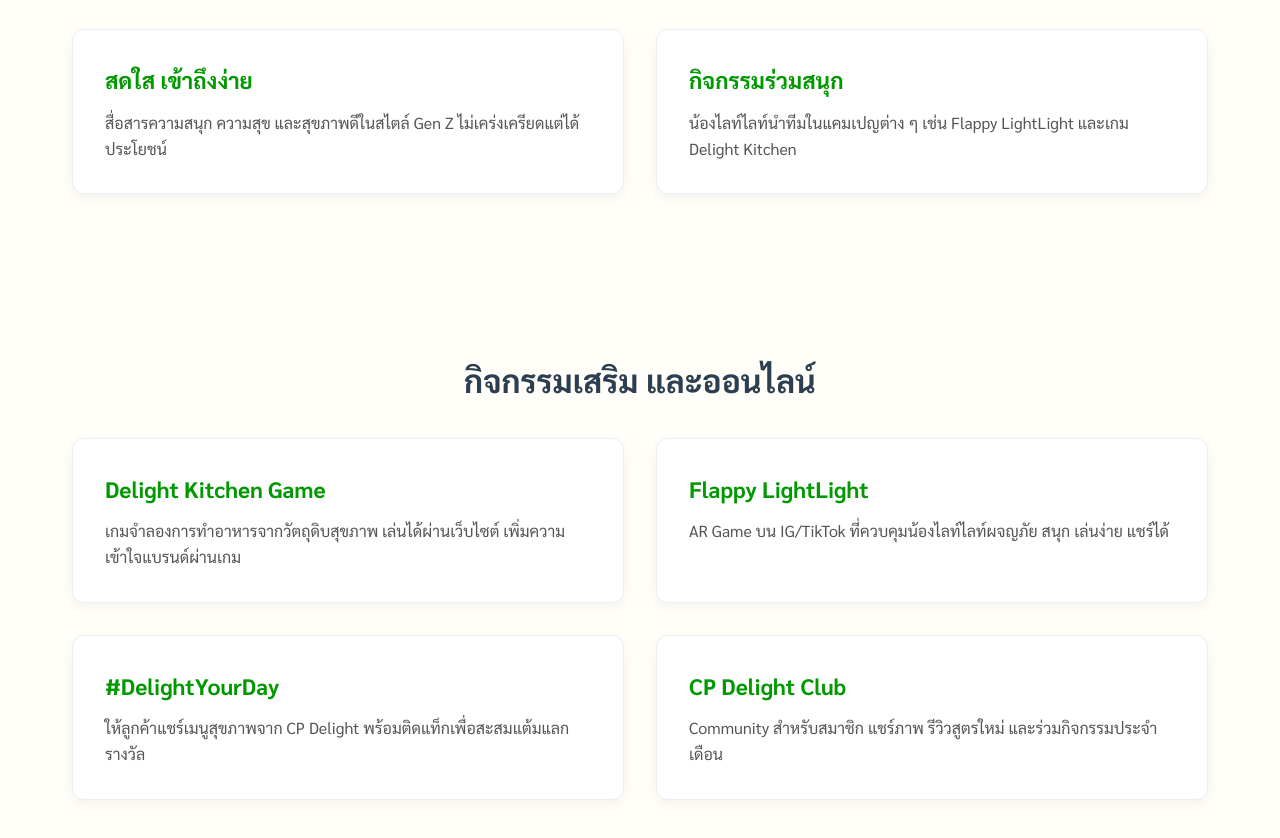
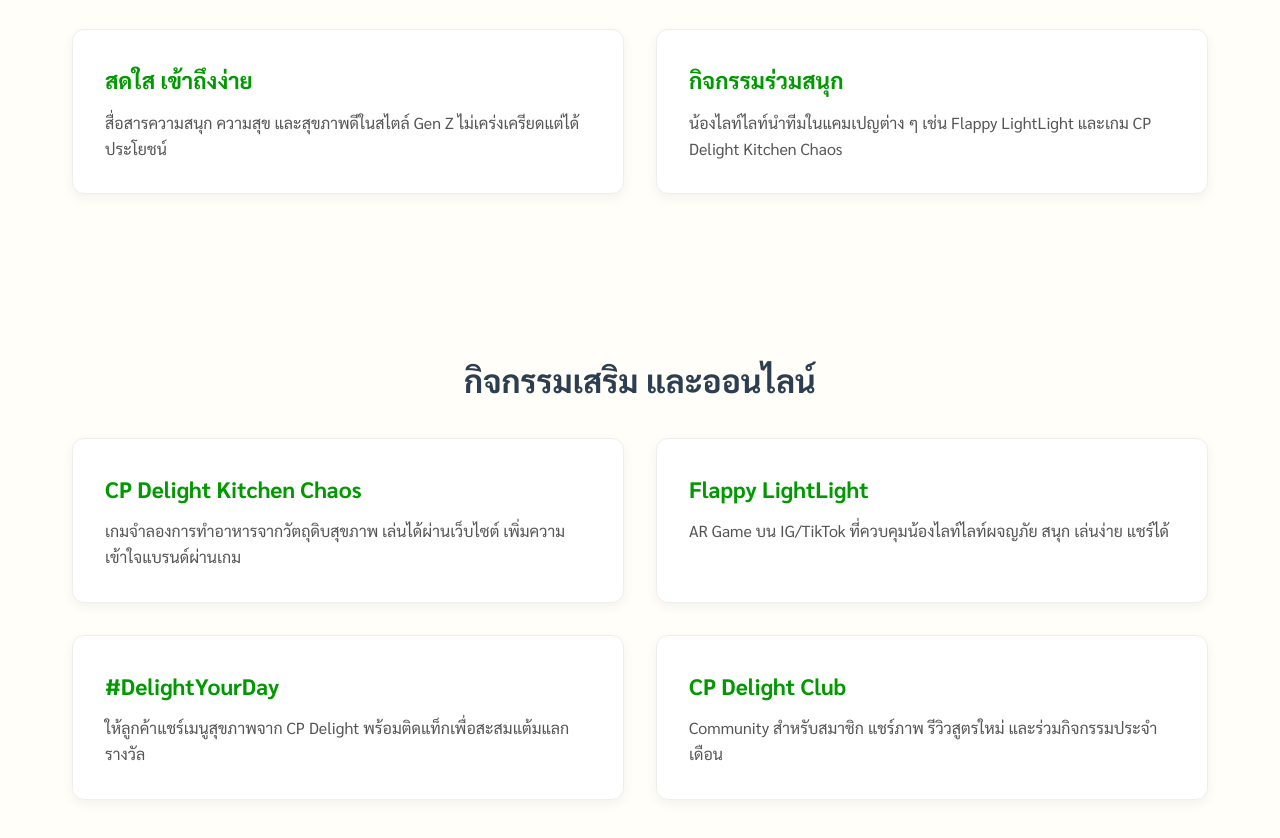
Before and after one commit to ErrorC137/JMAT-CP-2025-Mockup, a plain HTML site: page index.html in a window 1280 px wide. Shown: the part 2190-3028 px from the top of the page. Drawn offline with Linux system fonts and the light colour scheme.

Commit message:
Update index.html

```diff
--- a/index.html
+++ b/index.html
@@ -103,7 +103,7 @@
       </div>
       <div class="character-box">
         <h3>กิจกรรมร่วมสนุก</h3>
-        <p>น้องไลท์ไลท์นำทีมในแคมเปญต่าง ๆ เช่น Flappy LightLight และเกม Delight Kitchen</p>
+        <p>น้องไลท์ไลท์นำทีมในแคมเปญต่าง ๆ เช่น Flappy LightLight และเกม CP Delight Kitchen Chaos</p>
       </div>
     </div>
   </section>
@@ -111,7 +111,7 @@
     <h2 class="section-title">กิจกรรมเสริม และออนไลน์</h2>
     <div class="extras">
       <div class="extra-box">
-        <h3>Delight Kitchen Game</h3>
+        <h3>CP Delight Kitchen Chaos</h3>
         <p>เกมจำลองการทำอาหารจากวัตถุดิบสุขภาพ เล่นได้ผ่านเว็บไซต์ เพิ่มความเข้าใจแบรนด์ผ่านเกม</p>
       </div>
       <div class="extra-box">
```
